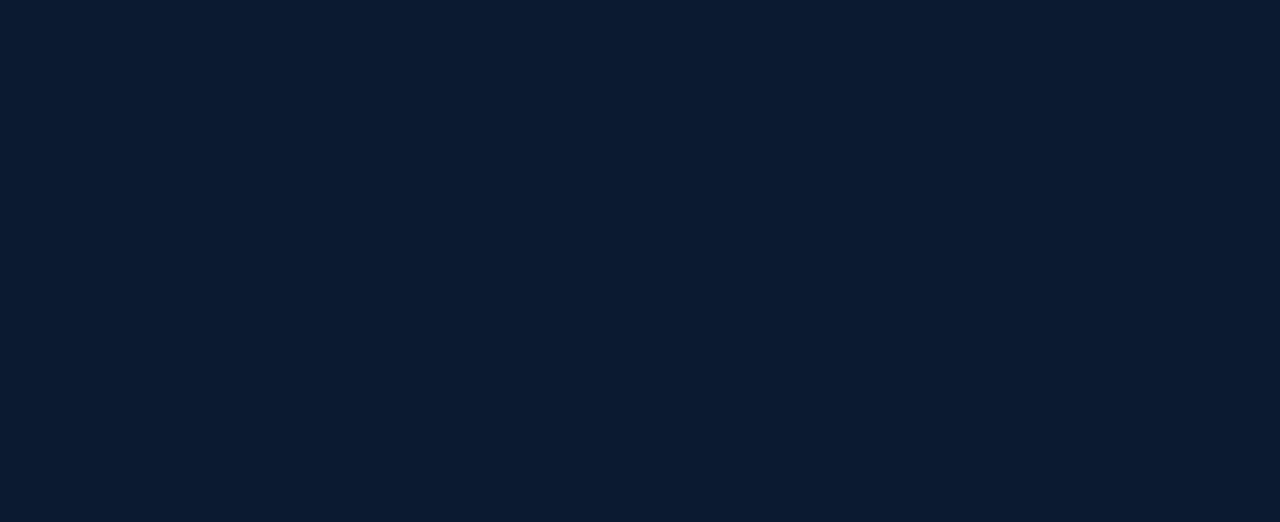
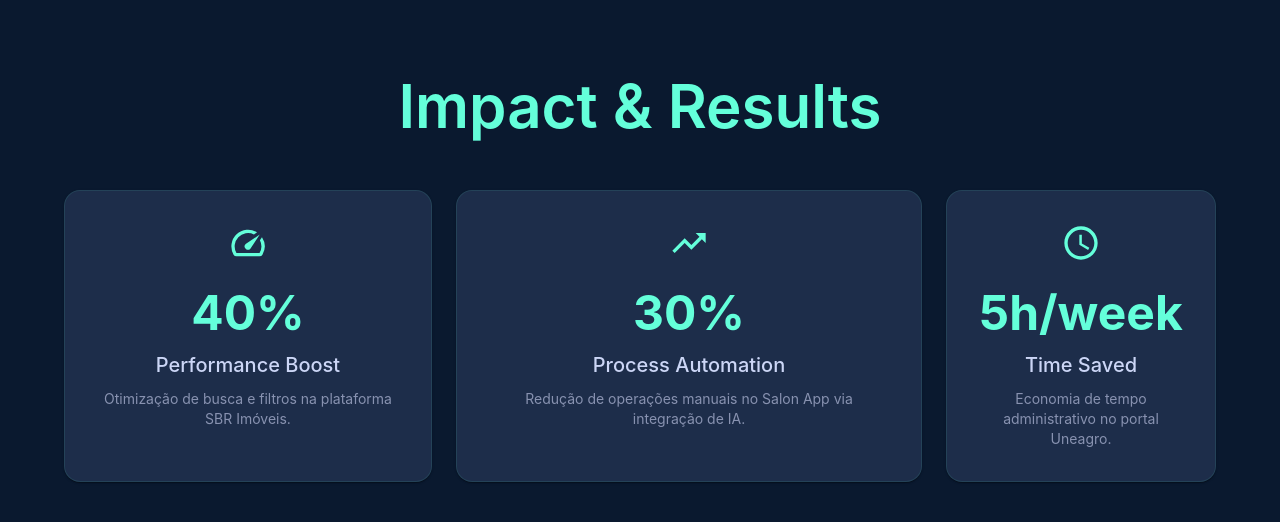
Before and after one commit to GabrielCaetanoo/my-portfolio, a React (Vite) app in the folder my-portfolio/: page / in a window 1280 px wide. Shown: the part 2384-2906 px from the top of the page. Before the commit the page ends 2374 px from the top, so only its background shows below. Built offline with nearby package versions, Linux system fonts and the light colour scheme; no server answers.

Commit message:
feat: ImpactMetrics

```diff
--- a/my-portfolio/package.json
+++ b/my-portfolio/package.json
@@ -17,6 +17,7 @@
     "@tsparticles/preset-links": "^3.1.0",
     "@tsparticles/react": "^3.0.0",
     "devicon": "^2.16.0",
+    "framer-motion": "^12.29.2",
     "i18next": "^23.16.4",
     "react": "^18.3.1",
     "react-dom": "^18.3.1",
--- /dev/null
+++ b/my-portfolio/src/components/ImpactMetrics/ImpactMetrics.tsx
@@ -0,0 +1,115 @@
+import { Box, Container, Typography, Grid, Paper } from "@mui/material";
+import { motion, useInView } from "framer-motion";
+import { useRef, useEffect, useState } from "react";
+import TrendingUpIcon from '@mui/icons-material/TrendingUp';
+import SpeedIcon from '@mui/icons-material/Speed';
+import AccessTimeIcon from '@mui/icons-material/AccessTime';
+
+// Componente de Contador Animado
+const Counter = ({ value, suffix = "" }: { value: number; suffix?: string }) => {
+    const [count, setCount] = useState(0);
+    const ref = useRef(null);
+    const isInView = useInView(ref, { once: true });
+
+    useEffect(() => {
+        if (isInView) {
+            let start = 0;
+            const end = value;
+            const duration = 2000;
+            const increment = end / (duration / 16);
+
+            const timer = setInterval(() => {
+                start += increment;
+                if (start >= end) {
+                    setCount(end);
+                    clearInterval(timer);
+                } else {
+                    setCount(Math.floor(start));
+                }
+            }, 16);
+            return () => clearInterval(timer);
+        }
+    }, [isInView, value]);
+
+    return <span ref={ref}>{count}{suffix}</span>;
+};
+
+const ImpactMetrics = () => {
+    const metrics = [
+        {
+            title: "Performance Boost",
+            value: 40,
+            suffix: "%",
+            desc: "Otimização de busca e filtros na plataforma SBR Imóveis.",
+            icon: <SpeedIcon sx={{ fontSize: 40, color: "#64FFDA" }} />,
+            grid: { xs: 12, md: 4 }
+        },
+        {
+            title: "Process Automation",
+            value: 30,
+            suffix: "%",
+            desc: "Redução de operações manuais no Salon App via integração de IA.",
+            icon: <TrendingUpIcon sx={{ fontSize: 40, color: "#64FFDA" }} />,
+            grid: { xs: 12, md: 5 }
+        },
+        {
+            title: "Time Saved",
+            value: 5,
+            suffix: "h/week",
+            desc: "Economia de tempo administrativo no portal Uneagro.",
+            icon: <AccessTimeIcon sx={{ fontSize: 40, color: "#64FFDA" }} />,
+            grid: { xs: 12, md: 3 }
+        }
+    ];
+
+    return (
+        <Box sx={{ py: 10, backgroundColor: "background.default" }}>
+            <Container maxWidth="lg">
+                <Typography variant="h2" textAlign="center" gutterBottom sx={{ color: 'primary.contrastText', mb: 6 }}>
+                    Impact & Results
+                </Typography>
+
+                <Grid container spacing={3}>
+                    {metrics.map((m, i) => (
+                        <Grid item xs={m.grid.xs} md={m.grid.md} key={i}>
+                            <Paper
+                                component={motion.div}
+                                initial={{ opacity: 0, y: 20 }}
+                                whileInView={{ opacity: 1, y: 0 }}
+                                transition={{ delay: i * 0.2 }}
+                                sx={{
+                                    p: 4,
+                                    height: '100%',
+                                    backgroundColor: 'secondary.main',
+                                    border: '1px solid rgba(100, 255, 218, 0.1)',
+                                    borderRadius: 4,
+                                    display: 'flex',
+                                    flexDirection: 'column',
+                                    alignItems: 'center',
+                                    textAlign: 'center',
+                                    '&:hover': {
+                                        borderColor: '#64FFDA',
+                                        boxShadow: '0 0 20px rgba(100, 255, 218, 0.1)'
+                                    }
+                                }}
+                            >
+                                <Box sx={{ mb: 2 }}>{m.icon}</Box>
+                                <Typography variant="h3" sx={{ color: '#64FFDA', fontWeight: 700, mb: 1 }}>
+                                    <Counter value={m.value} suffix={m.suffix} />
+                                </Typography>
+                                <Typography variant="h6" sx={{ color: 'text.primary', mb: 1 }}>
+                                    {m.title}
+                                </Typography>
+                                <Typography variant="body2" sx={{ color: 'text.secondary' }}>
+                                    {m.desc}
+                                </Typography>
+                            </Paper>
+                        </Grid>
+                    ))}
+                </Grid>
+            </Container>
+        </Box>
+    );
+};
+
+export default ImpactMetrics;
--- a/my-portfolio/src/pages/Home/Home.tsx
+++ b/my-portfolio/src/pages/Home/Home.tsx
@@ -1,6 +1,8 @@
 import { useRef, useState } from "react";
 import Hero from "./sections/Hero/Hero";
 import NavBar from "../../components/StyledButton/NavBar/NavBar";
+// 1. Importe o novo componente de métricas
+import ImpactMetrics from "../../components/ImpactMetrics/ImpactMetrics";
 import translationsEN from '../../public/locales/NavBar/en/translation.json';
 import translationsPT from '../../public/locales/NavBar/pt/translation.json';
 
@@ -20,13 +22,12 @@ const Home = () => {
         setLang(newLang);
     };
 
-    // Seleciona as traduções com base na linguagem atual
     const translations = lang === 'en' ? translationsEN : translationsPT;
 
     return (
       <>
         <NavBar
-          translations={translations} // Passa as traduções diretamente
+          translations={translations}
           onAboutClick={() => handleScrollTo(aboutRef)}
           onSkillsClick={() => handleScrollTo(skillsRef)}
           onProjectsClick={() => handleScrollTo(projectsRef)}
@@ -38,6 +39,8 @@ const Home = () => {
           toggleLanguage={toggleLanguage}
           lang={lang}
         />
+        {/* 2. Adicione a seção de métricas aqui */}
+        <ImpactMetrics />
       </>
     );
 };
```
Also changed, not shown: 1 other file (tests, documents, lock files or other folders).
